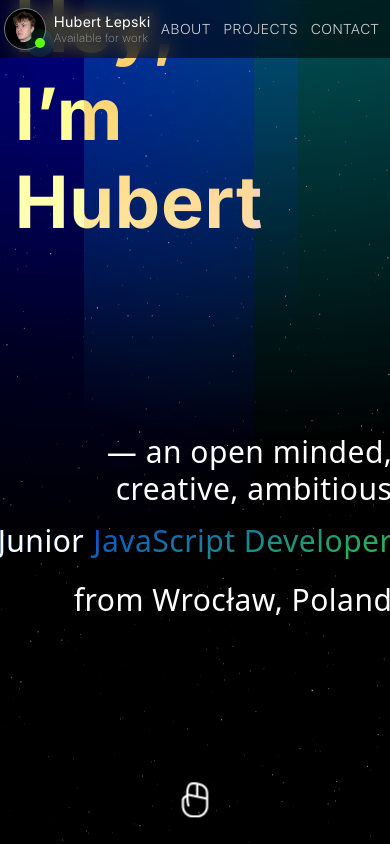
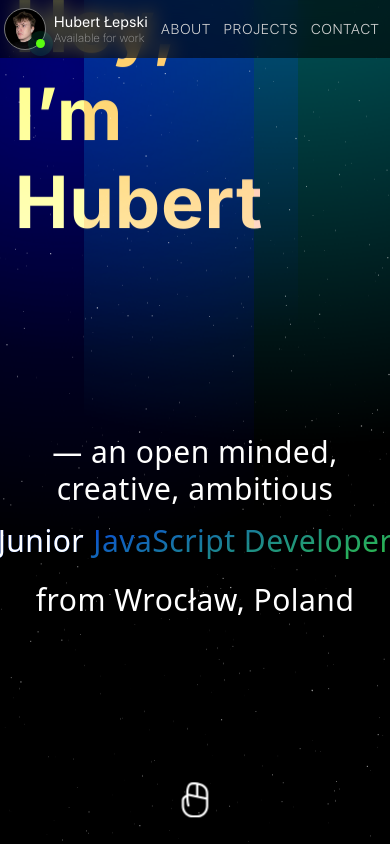
Before and after one commit to inspirer10/hubert.lepski, a Next.js app: page / in a window 390 px wide. Shown: the top 844 px of the page. Built offline with nearby package versions, Linux system fonts and the light colour scheme; a web font is replaced by a local one.

Commit message:
improvements in area of RWD for mobile phones

```diff
--- a/src/styles/about.scss
+++ b/src/styles/about.scss
@@ -440,7 +440,7 @@
 }
 
 //? smartphones
-@media screen and (max-width: 650px) {
+@media screen and (max-width: 750px) {
     .aboutMe-section {
         padding-top: 5vh;
         .text-container {
--- a/src/styles/aboutMeParallax.scss
+++ b/src/styles/aboutMeParallax.scss
@@ -137,7 +137,7 @@
 }
 
 //? smartphones
-@media screen and (max-width: 650px) {
+@media screen and (max-width: 750px) {
     .zoom-parallax-container {
         height: 0.1px;
         .sticky-div {
--- a/src/styles/contact.scss
+++ b/src/styles/contact.scss
@@ -186,7 +186,7 @@
 }
 
 //? smartphones
-@media screen and (max-width: 650px) {
+@media screen and (max-width: 750px) {
     .contact_section {
         padding: 5vh 0 15vh;
         article {
--- a/src/styles/footer.scss
+++ b/src/styles/footer.scss
@@ -126,7 +126,7 @@ footer {
                         font-size: 18px;
                         font-weight: 200;
                         letter-spacing: 0.75px;
-                        width: 33.33333%;
+                        //width: 33.33333%;
                         display: flex;
                         justify-content: center;
                         user-select: none;
@@ -238,7 +238,7 @@ footer {
 }
 
 //? smartphones
-@media screen and (max-width: 650px) {
+@media screen and (max-width: 750px) {
     footer {
         height: auto;
         position: relative;
@@ -269,24 +269,32 @@ footer {
                     }
                     #footer_svg {
                         width: 82.5%;
-                        height: 30vh;
+                        height: 25vh;
+                        margin-top: 2.5vh;
                     }
                 }
                 main {
                     width: 97.5%;
                     .footer-links {
-                        justify-content: center;
+                        justify-content: space-between;
                         .links-wrapper {
+                            width: 50%;
+                            justify-content: space-around;
                             .footer-link {
                                 font-size: 16px;
-                                margin-left: 0.75rem;
+                                margin-left: 0rem;
                             }
                         }
                     }
                     summary {
                         margin-bottom: 0.75rem;
+                        width: 97.5%;
+                        margin: 0 auto 0.75rem;
                         .info {
                             font-size: 12.5px;
+                            .colon {
+                                font-size: 12px;
+                            }
                         }
                         .footer-email-link {
                             font-size: 15px;
--- a/src/styles/globals.scss
+++ b/src/styles/globals.scss
@@ -148,7 +148,7 @@ img {
 }
 
 //? smartphones
-@media screen and (max-width: 650px) {
+@media screen and (max-width: 850px) {
     body,
     html {
         overflow-x: hidden;
--- a/src/styles/header.scss
+++ b/src/styles/header.scss
@@ -196,24 +196,28 @@ header {
 }
 
 //? smartphones
-@media screen and (max-width: 650px) {
+@media screen and (max-width: 750px) {
     header nav {
         padding: 0.5rem 1vw;
         .person {
             .image_text {
                 p {
                     font-size: 15px;
-                    letter-spacing: 0.7px;
+                    letter-spacing: 0.5px;
                 }
                 .availability {
                     font-size: 12px;
-                    letter-spacing: 0.7px;
+                    letter-spacing: 0.5px;
                 }
             }
             .image {
                 margin-right: 0.5rem;
                 height: 5vh;
                 width: 5vh;
+                .dot {
+                    width: 9px;
+                    height: 9px;
+                }
             }
         }
         .nav-links {
--- a/src/styles/introduction.scss
+++ b/src/styles/introduction.scss
@@ -272,7 +272,7 @@
 }
 
 //? smartphones
-@media screen and (max-width: 650px) {
+@media screen and (max-width: 750px) {
     .introduction--section {
         .introduction-wrapper {
             width: 92.5%;
@@ -284,10 +284,16 @@
                 text-align: left;
             }
             .introduction__description {
+                text-align: center;
                 .container {
+                    justify-content: center;
                     margin-top: 2.5rem;
+                    .roles p {
+                        justify-content: center;
+                    }
                 }
                 p {
+                    justify-content: center;
                     text-wrap: balance;
                     font-size: 2rem;
                     font-size: 30px;
--- a/src/styles/projects.scss
+++ b/src/styles/projects.scss
@@ -301,7 +301,7 @@
 }
 
 //? smartphones
-@media screen and (max-width: 650px) {
+@media screen and (max-width: 750px) {
     .slidingImages {
         padding-top: 2.5vh;
         .slider {
```
